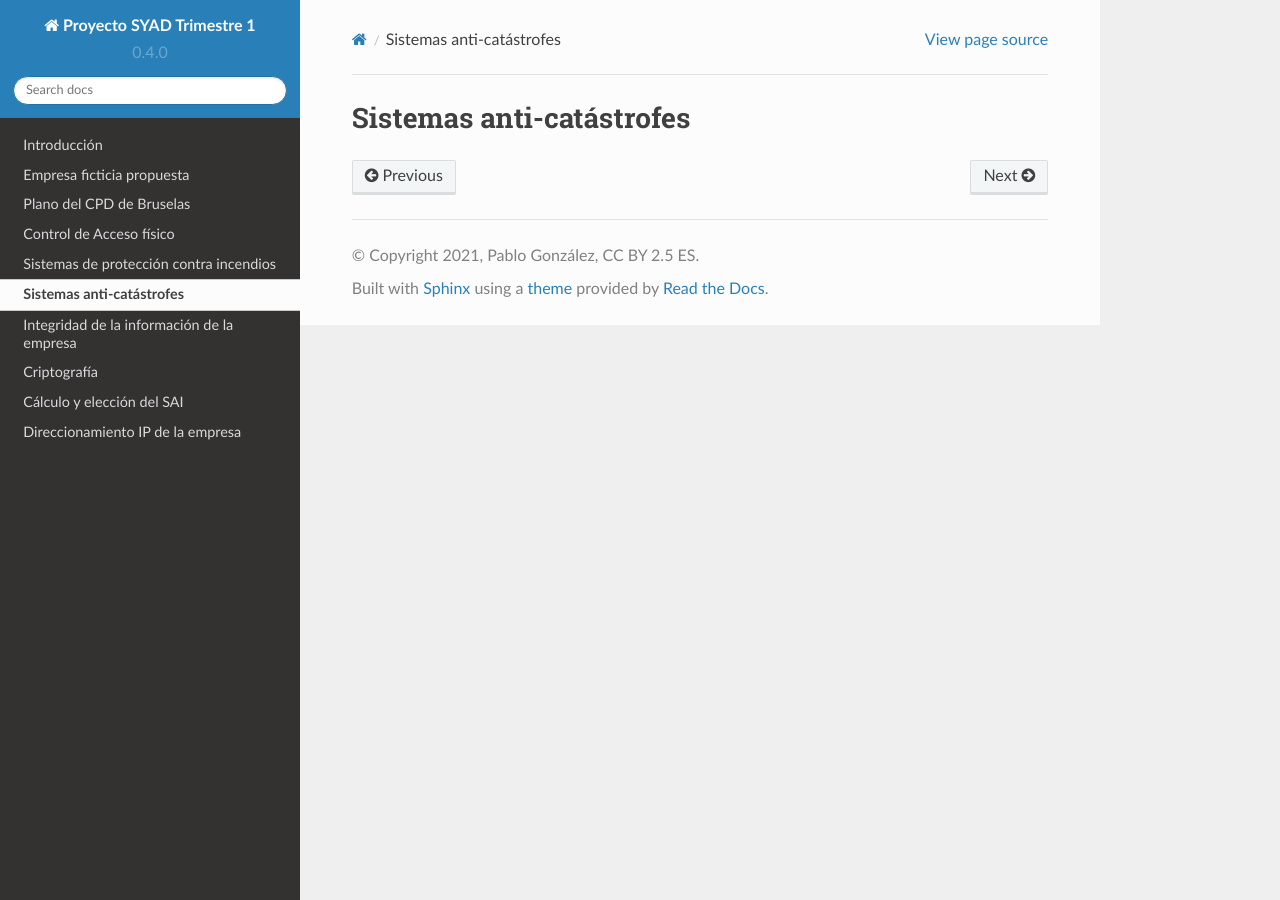
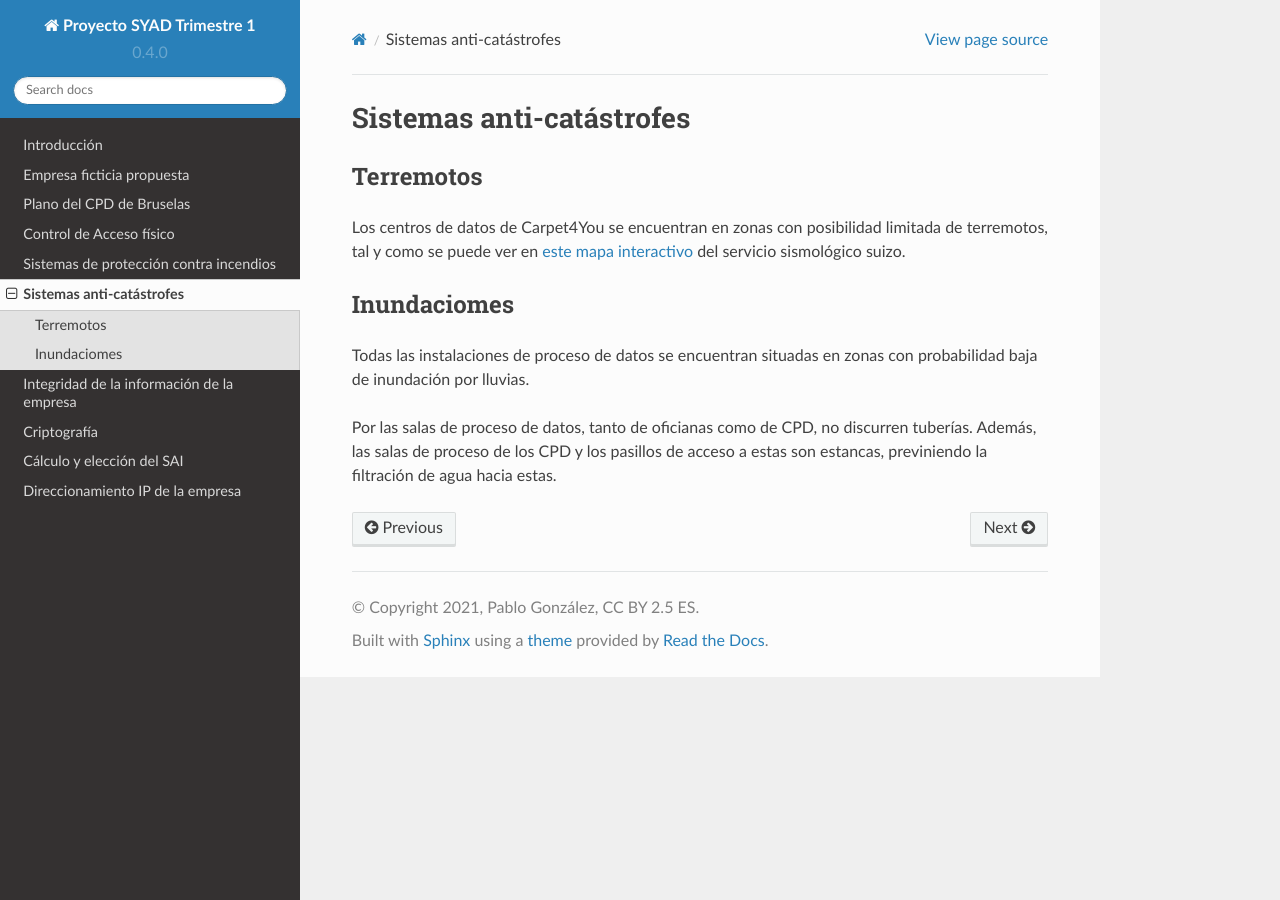
Before and after one commit to gonzaleztroyano/ASIR2-SYAD-P1, a Sphinx documentation site: the page built from docs/source/seguridad-anti-catastrofes.rst, in a window 1280 px wide. Built offline with Sphinx 7.4.7 and the Read the Docs theme 2.0.0, drawn with Linux system fonts in a browser that asks for light colours.

Commit message:
Direccionamiento y anticatástrofes

```diff
--- a/docs/source/direccionamiento-ip-empresa.rst
+++ b/docs/source/direccionamiento-ip-empresa.rst
@@ -91,7 +91,9 @@ Conexión entre sedes
     </div>
 
 .. note::
-    El color rojo simboliza trabajadoras y trabajadores remotos. Las líneas discontínuas simbolizan conexiones utilizando infraestructura de Internet pública. Las líneas contínuas son líneas dedicadas.
+    El color rojo simboliza trabajadoras y trabajadores remotos.
+    Las líneas discontínuas simbolizan conexiones utilizando infraestructura de Internet pública.
+    Las líneas contínuas son líneas dedicadas.
 
 Para las conexiones entre sedes se contratan fibras oscuras con diferentes proveedores:
  * Para la conexión entre Bajadoz (BJZ) y Bilbao (BIO) el proveedor es `Correos Telecom <https://www.correostelecom.com/servicios>`_.
--- a/docs/source/seguridad-anti-catastrofes.rst
+++ b/docs/source/seguridad-anti-catastrofes.rst
@@ -1,3 +1,13 @@
 *************************
 Sistemas anti-catástrofes
 *************************
+Terremotos
+===========
+
+Los centros de datos de Carpet4You se encuentran en zonas con posibilidad limitada de terremotos, tal y como se puede ver en `este mapa interactivo <http://www.efehr.org/en/hazard-data-access/hazard-maps/>`_ del servicio sismológico suizo.
+
+Inundaciomes
+============
+Todas las instalaciones de proceso de datos se encuentran situadas en zonas con probabilidad baja de inundación por lluvias.
+
+Por las salas de proceso de datos, tanto de oficianas como de CPD, no discurren tuberías. Además, las salas de proceso de los CPD y los pasillos de acceso a estas son estancas, previniendo la filtración de agua hacia estas.
```
